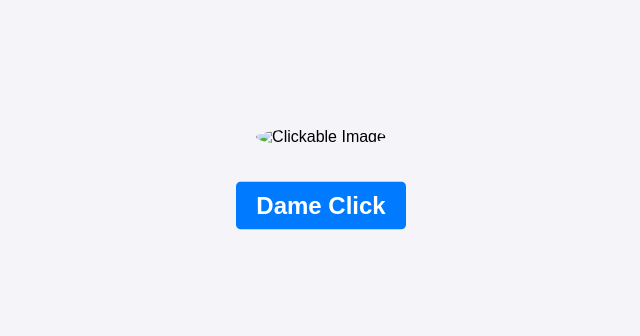
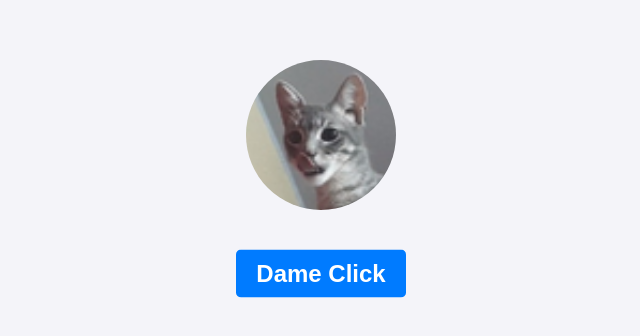
Before and after one commit to DANILO2212/william, a plain HTML site: page index.html in a window 1280 px wide. Shown: the part 212-548 px from the top of the page, without its empty margins (319-959 px from the left). Drawn offline with Linux system fonts and the light colour scheme.

Commit message:
Update index.html

```diff
--- a/index.html
+++ b/index.html
@@ -8,7 +8,7 @@
 </head>
 <body>
     <div class="container">
-        <img id="clickableImage" src="images/william.png" alt="Clickable Image" style="border-radius: 50%;;">
+        <img id="clickableImage" src="william.png" alt="Clickable Image" style="border-radius: 50%;;">
         <br><br><br><br>
         <div id="message" class="message">Chinga tu Madre Pe</div>
         <div class="bouncing" id="dame">Dame Click</div>
```
